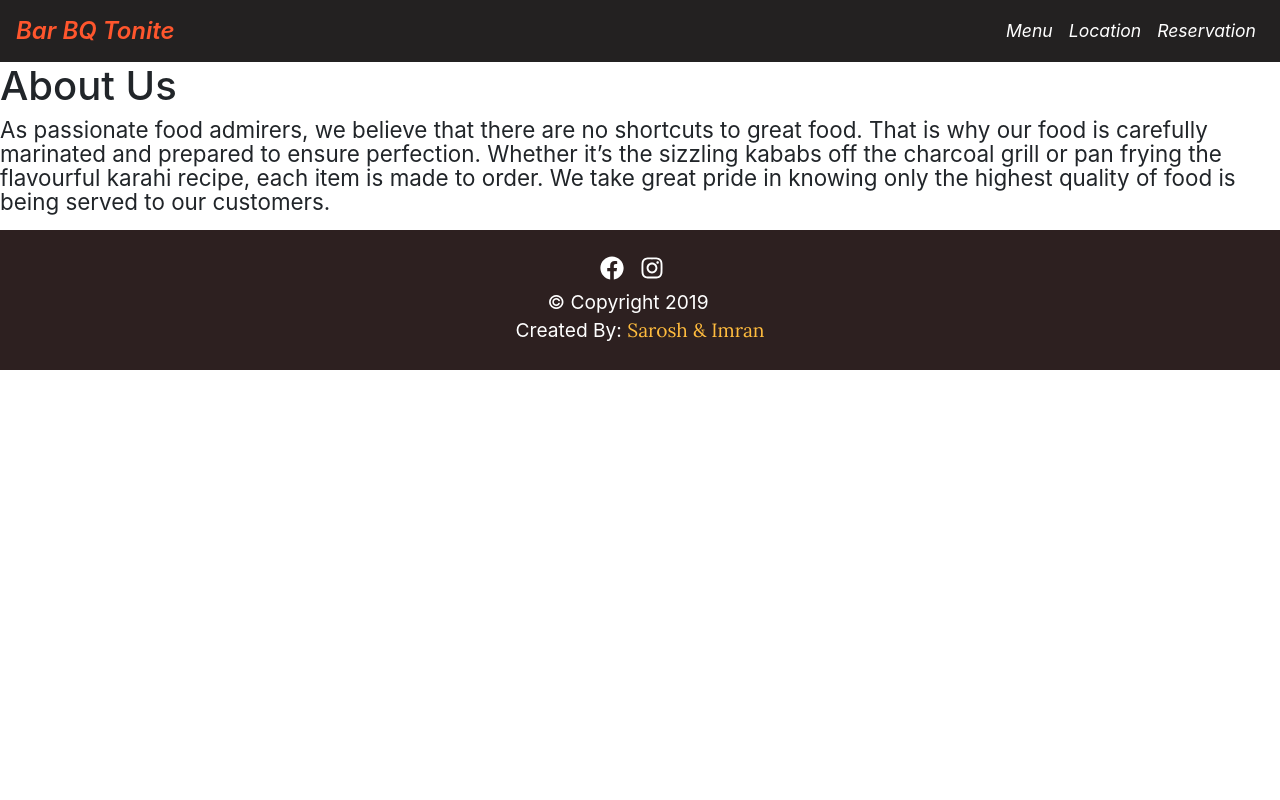
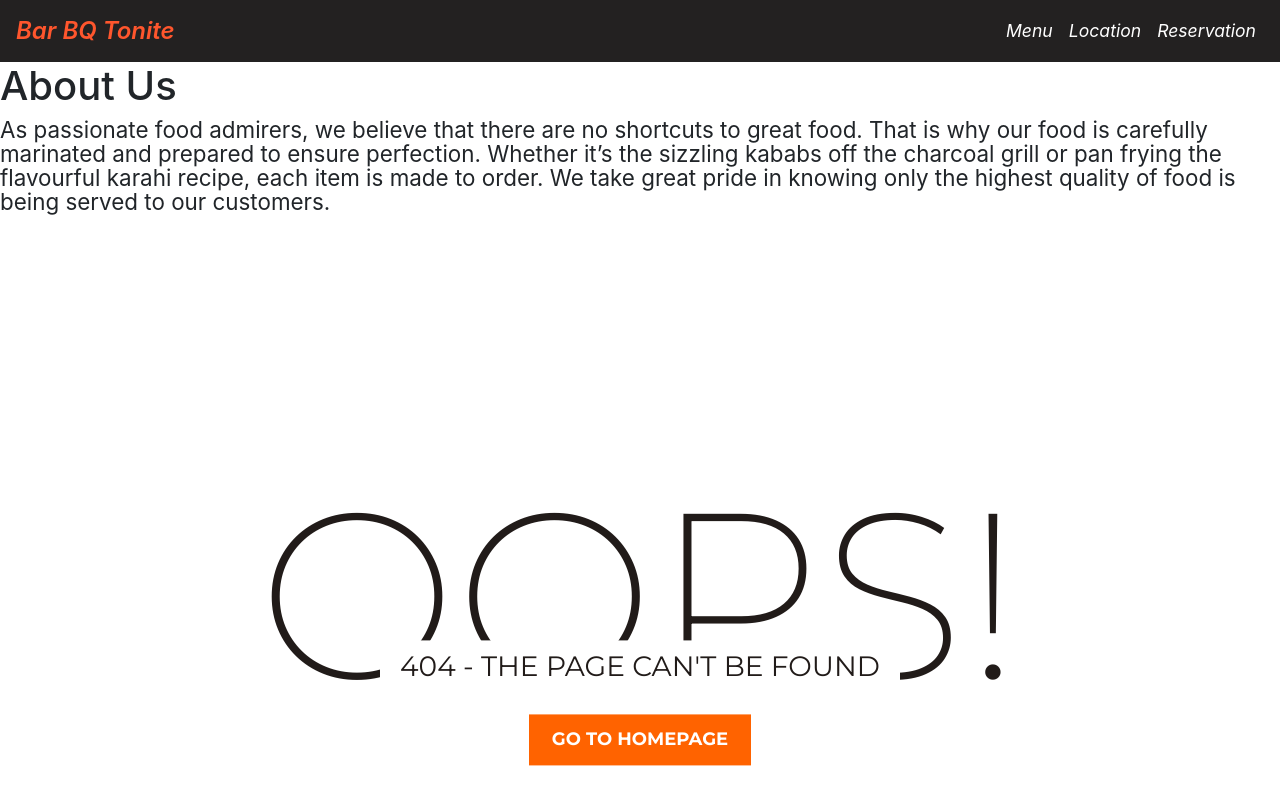
Before and after one commit to SaroshKhawar496/bbq-tonite, a React (Create React App) app in the folder client/: page /about in a window 1280 px wide. Shown: the top 800 px of the page. Built offline with nearby package versions, Linux system fonts and the light colour scheme.

Commit message:
Created Error Page and styled it

```diff
--- a/client/src/App.js
+++ b/client/src/App.js
@@ -39,8 +39,8 @@ function App() {
             path="/reservations/new"
             component={withAuth(NewReservation)}
           />
-          <Route component={ErrorPage} />
         </Switch>
+        <Route component={ErrorPage} />
         <Footer />
       </>
     </BrowserRouter>
--- a/client/src/components/ErrorPage.js
+++ b/client/src/components/ErrorPage.js
@@ -1,11 +1,19 @@
-import React from 'react'
+import React from "react";
+import styles from "../sass/ErrorPage.module.scss";
+import { Link } from "react-router-dom";
 
 const ErrorPage = () => {
-    return (
-        <div>
-            <h1>Error! Page Not Found</h1>
+  return (
+    <div id={styles.notfound}>
+      <div class={styles.notfound}>
+        <div class={styles.notfound404}>
+          <h1>Oops!</h1>
+          <h2>404 - The Page can't be found</h2>
         </div>
-    )
-}
+        <Link to="/">Go TO Homepage</Link>
+      </div>
+    </div>
+  );
+};
 
 export default ErrorPage;
--- /dev/null
+++ b/client/src/sass/ErrorPage.module.scss
@@ -0,0 +1,112 @@
+@import url("https://fonts.googleapis.com/css?family=Montserrat:200,400,700&display=swap");
+
+* {
+  -webkit-box-sizing: border-box;
+  box-sizing: border-box;
+}
+
+body {
+  padding: 0;
+  margin: 0;
+}
+
+#notfound {
+  position: relative;
+  height: 100vh;
+}
+
+#notfound .notfound {
+  position: absolute;
+  left: 50%;
+  top: 50%;
+  -webkit-transform: translate(-50%, -50%);
+  -ms-transform: translate(-50%, -50%);
+  transform: translate(-50%, -50%);
+}
+
+.notfound {
+  max-width: 520px;
+  width: 100%;
+  line-height: 1.4;
+  text-align: center;
+}
+
+.notfound .notfound404 {
+  position: relative;
+  height: 200px;
+  margin: 0px auto 20px;
+  z-index: -1;
+}
+
+.notfound .notfound404 h1 {
+  font-family: "Montserrat", sans-serif;
+  font-size: 236px;
+  font-weight: 200;
+  margin: 0px;
+  color: #211b19;
+  text-transform: uppercase;
+  position: absolute;
+  left: 50%;
+  top: 50%;
+  -webkit-transform: translate(-50%, -50%);
+  -ms-transform: translate(-50%, -50%);
+  transform: translate(-50%, -50%);
+}
+
+.notfound .notfound404 h2 {
+  font-family: "Montserrat", sans-serif;
+  font-size: 28px;
+  font-weight: 400;
+  text-transform: uppercase;
+  color: #211b19;
+  background: #fff;
+  padding: 10px 5px;
+  margin: auto;
+  display: inline-block;
+  position: absolute;
+  bottom: 0px;
+  left: 0;
+  right: 0;
+}
+
+.notfound a {
+  font-family: "Montserrat", sans-serif;
+  display: inline-block;
+  font-weight: 700;
+  text-decoration: none;
+  color: #fff;
+  text-transform: uppercase;
+  padding: 13px 23px;
+  background: #ff6300;
+  font-size: 18px;
+  -webkit-transition: 0.2s all;
+  transition: 0.2s all;
+}
+
+.notfound a:hover {
+  color: #ff6300;
+  background: #211b19;
+}
+
+@media only screen and (max-width: 767px) {
+  .notfound .notfound404 h1 {
+    font-size: 148px;
+  }
+}
+
+@media only screen and (max-width: 480px) {
+  .notfound .notfound404 {
+    height: 148px;
+    margin: 0px auto 10px;
+  }
+  .notfound .notfound404 h1 {
+    font-size: 86px;
+  }
+  .notfound .notfound404 h2 {
+    font-size: 16px;
+  }
+  .notfound a {
+    padding: 7px 15px;
+    font-size: 14px;
+  }
+}
```
